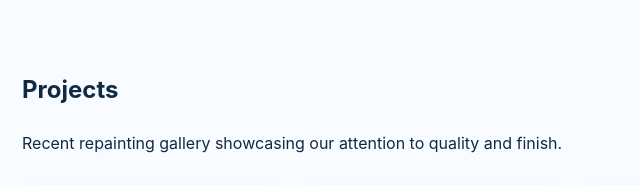
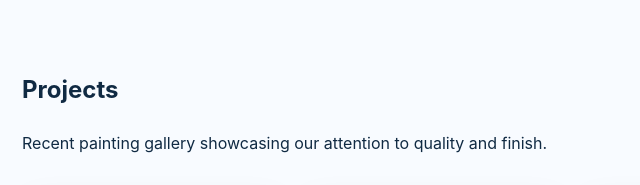
Before and after one commit to kikidevs2/A-SWebsite, a plain HTML site: page index.html in a window 1280 px wide. Shown: the part 3640-3825 px from the top of the page, 68-708 px from the left. Drawn offline with nearby package versions, Linux system fonts and the light colour scheme; grey boxes are pictures that could not be loaded.

Commit message:
Update index.html

```diff
--- a/index.html
+++ b/index.html
@@ -201,7 +201,7 @@
       <div class="container">
         <div class="section-header">
           <h2>Projects</h2>
-          <p>Recent repainting gallery showcasing our attention to quality and finish.</p>
+          <p>Recent painting gallery showcasing our attention to quality and finish.</p>
         </div>
         <div class="gallery-grid" style="margin-top: 2rem;">
           <figure>
```
